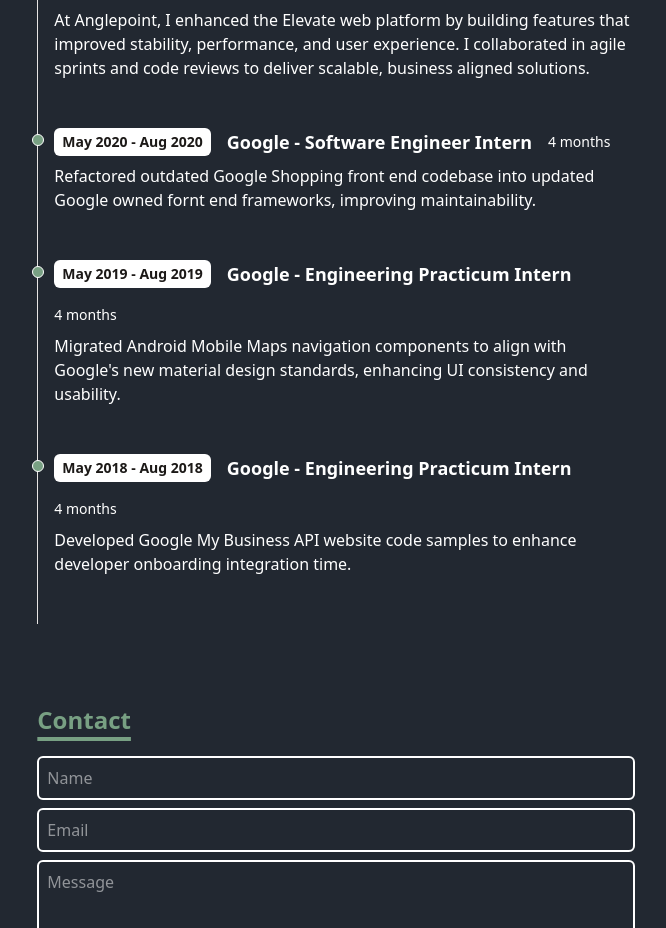
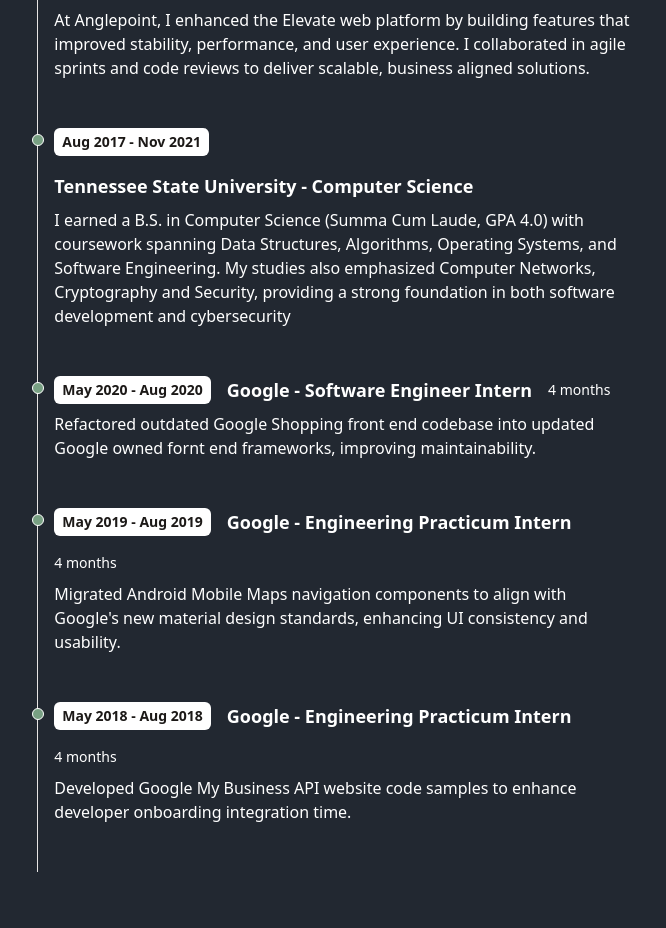
Before and after one commit to Jarredm1999/e-portfolio, a React (Vite) app: page / in a window 1280 px wide. Shown: the part 1060-1988 px from the top of the page, without its empty margins (304-970 px from the left). Built offline with nearby package versions, Linux system fonts and the light colour scheme.

Commit message:
added college experience

```diff
--- a/src/data/timeline.js
+++ b/src/data/timeline.js
@@ -12,6 +12,13 @@ export default [
     duration: "5 Months",
     details:
       "At Anglepoint, I enhanced the Elevate web platform by building features that improved stability, performance, and user experience. I collaborated in agile sprints and code reviews to deliver scalable, business aligned solutions.",
+  },
+  {
+    year: "Aug 2017 - Nov 2021",
+    title: "Tennessee State University - Computer Science",
+    duration: "",
+    details:
+      "I earned a B.S. in Computer Science (Summa Cum Laude, GPA 4.0) with coursework spanning Data Structures, Algorithms, Operating Systems, and Software Engineering. My studies also emphasized Computer Networks, Cryptography and Security, providing a strong foundation in both software development and cybersecurity",
   },
   {
     year: "May 2020 - Aug 2020",
```
